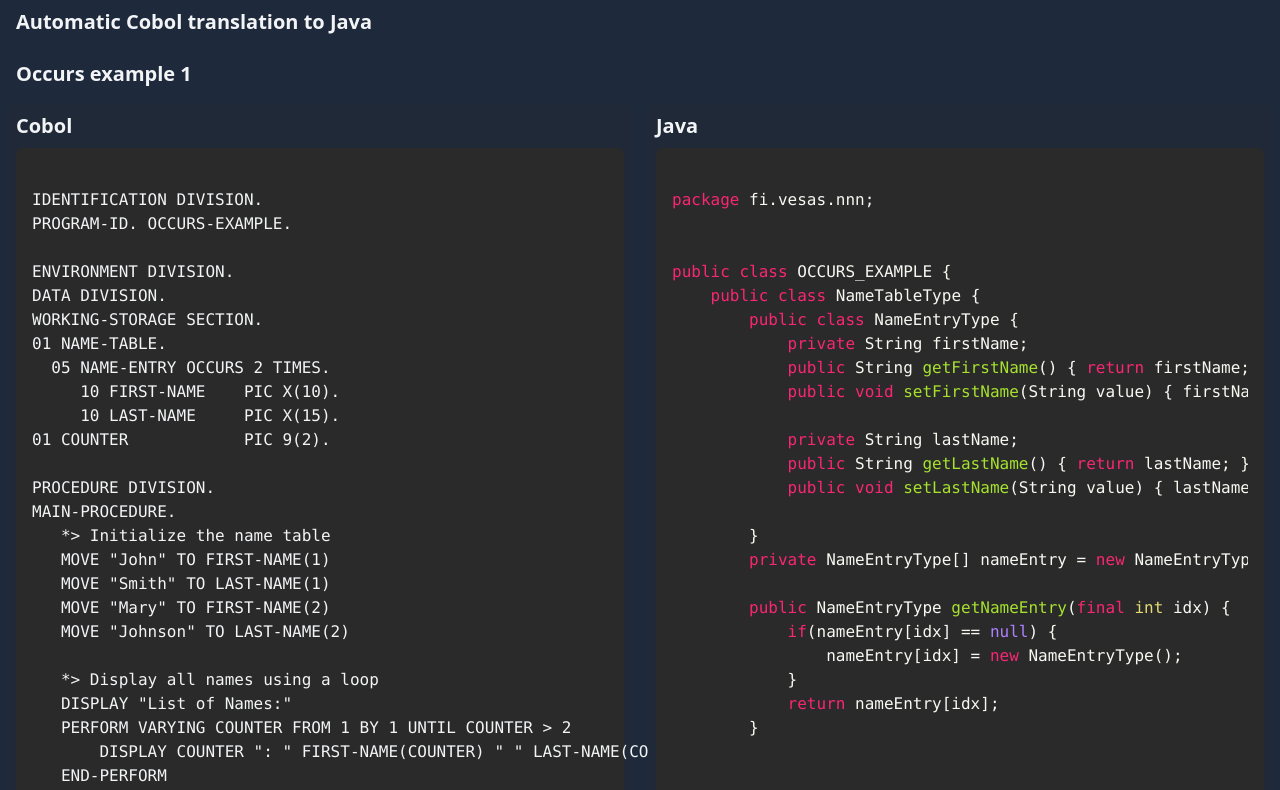
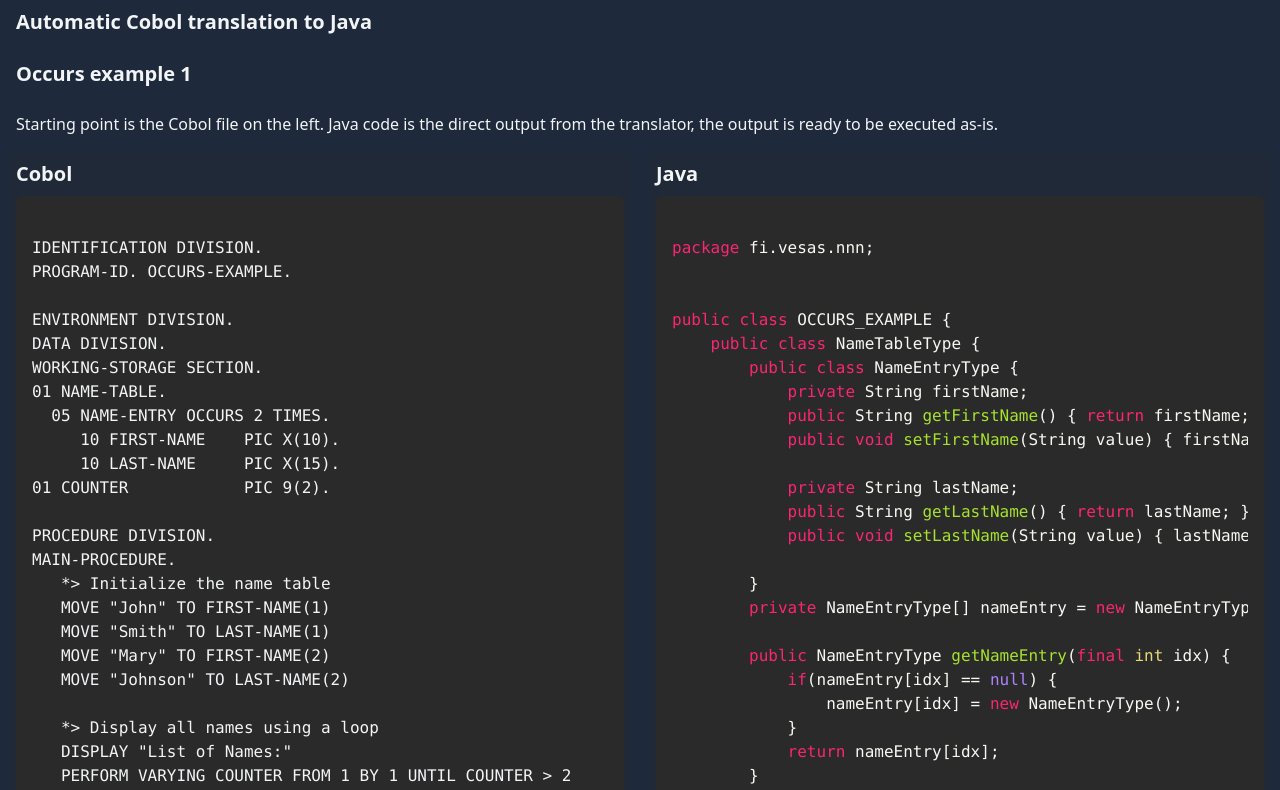
Before and after one commit to vesas/vesas.github.io, a website: page cobol/occurs1.html in a window 1280 px wide. Shown: the top 790 px of the page. Drawn offline with nearby package versions, Linux system fonts and the light colour scheme; a script that the page names is missing.

Commit message:
occurs work

```diff
--- a/cobol/occurs1.html
+++ b/cobol/occurs1.html
@@ -38,6 +38,8 @@
 
         <h2 class="text-xl font-bold mb-2 p-2">Automatic Cobol translation to Java</h2>
         <h3 class="text-xl font-bold mb-2 p-2">Occurs example 1</h3>
+
+		<p class="mb-2 p-2">Starting point is the Cobol file on the left. Java code is the direct output from the translator, the output is ready to be executed as-is.</p>
 
         <div class="grid grid-cols-2 gap-4">
             <div class="bg-gray-800 rounded-lg p-2">
```
